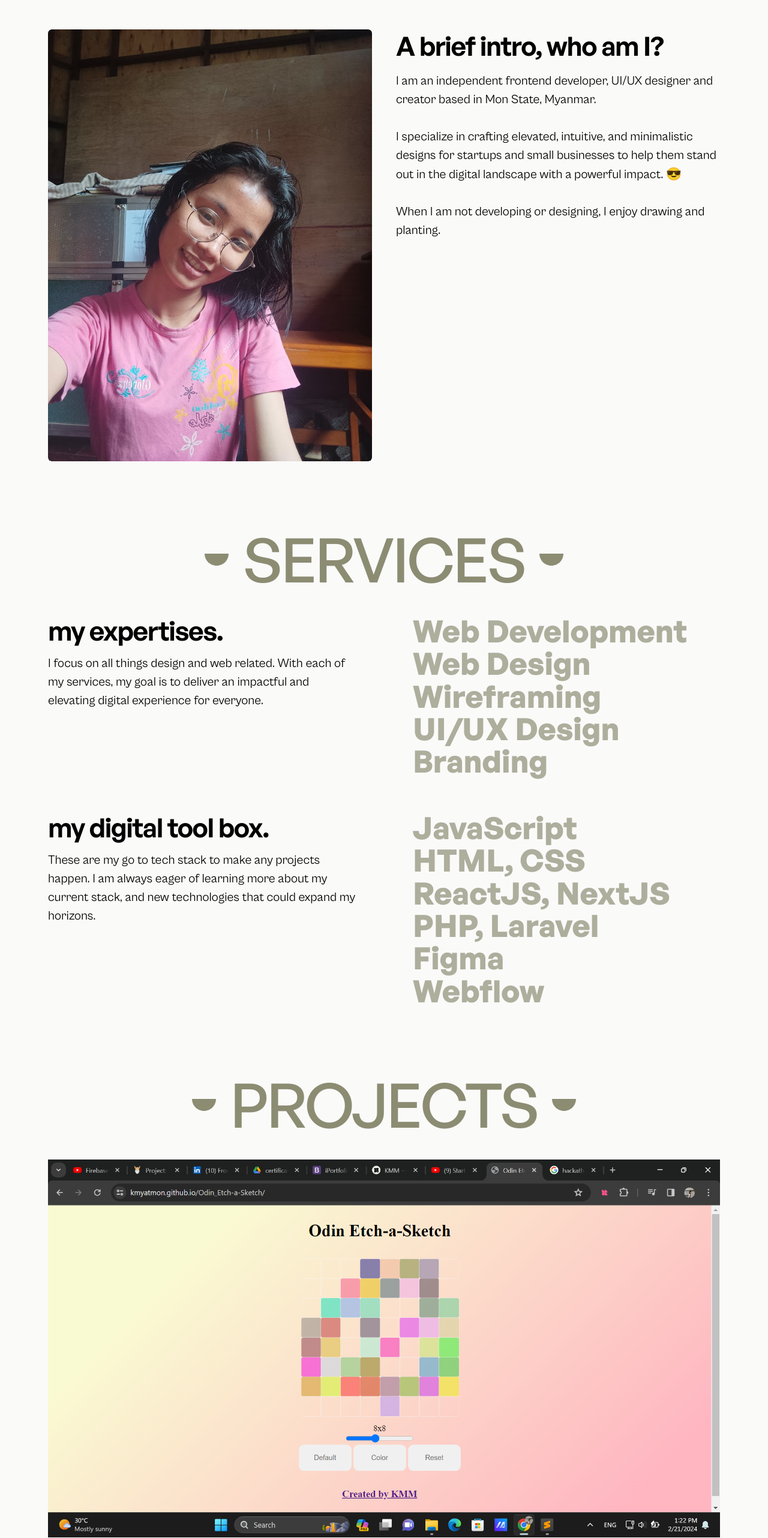
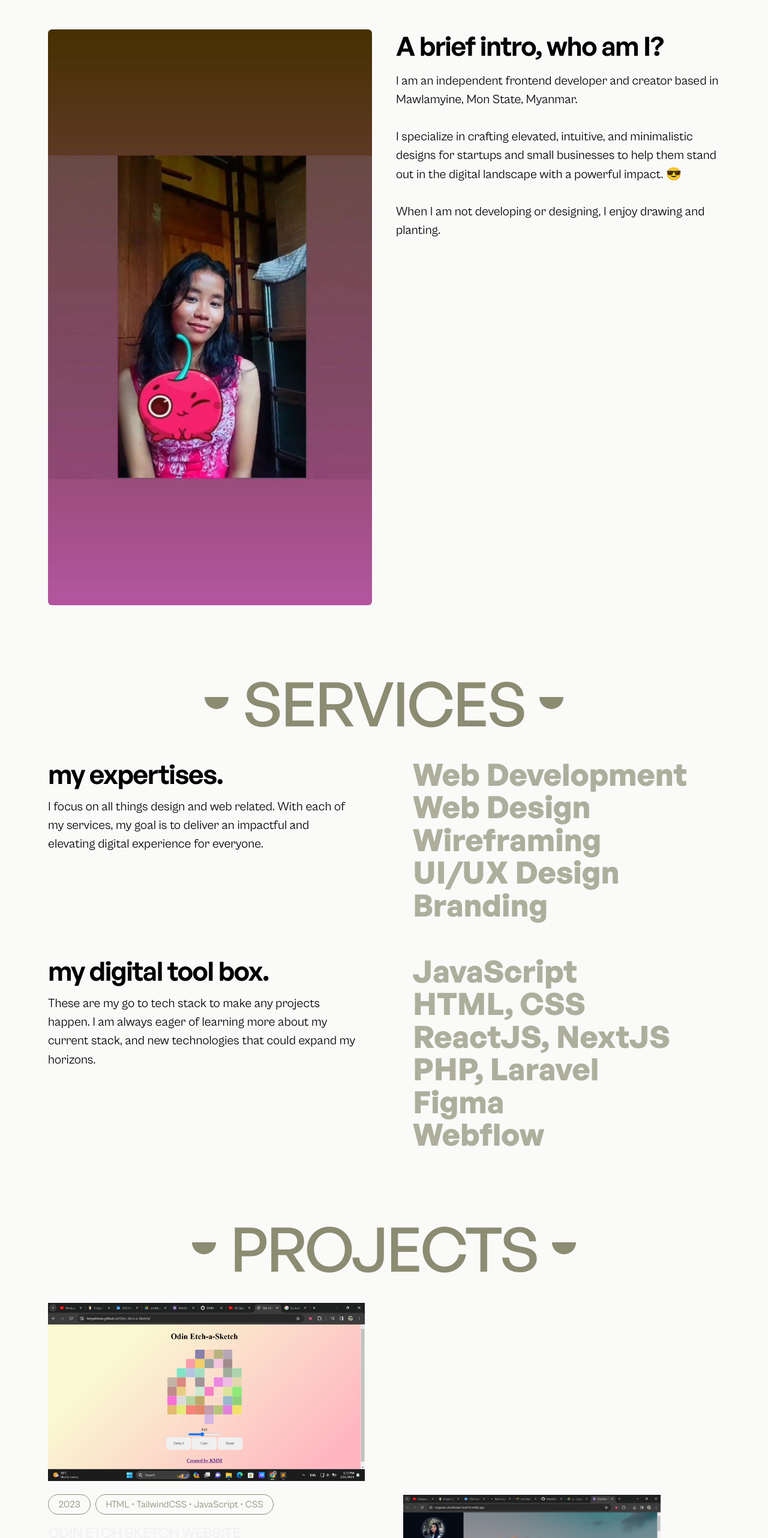
Before and after one commit to KMyatMon/portfolio-main-reactjs, a React (Vite) app: page / in a window 1280 px wide. Shown: the part 1602-4166 px from the top of the page at 60% size. Built offline with nearby package versions, Linux system fonts and the light colour scheme.

Commit message:
frontend pj update
update on some frontend Reactjs & Nextjs project

```diff
--- a/src/components/homepage/About.jsx
+++ b/src/components/homepage/About.jsx
@@ -57,8 +57,8 @@ export default function About() {
               A brief intro, who am I?
             </h3>
             <p ref={body} className=" translate-y-10 text-body-1 2xl:text-4xl opacity-0">
-              I am an independent frontend developer, UI/UX designer and creator based in
-              Mon State, Myanmar.
+              I am an independent frontend developer and creator based in
+              Mawlamyine, Mon State, Myanmar.
               <br></br>
               <br></br>I specialize in crafting elevated, intuitive, and
               minimalistic designs for startups and small businesses to help
--- a/src/components/homepage/Contact.jsx
+++ b/src/components/homepage/Contact.jsx
@@ -143,7 +143,7 @@ export default function Contact() {
             <h4 className="text-body-1 2xl:text-4xl font-semibold">My Digital Spaces</h4>
             <div className="space-y-3 text-body-2 2xl:text-3xl">
               <a
-                href="https://magenta-shortbread-3eeb76.netlify.app/"
+                href="#"
                 className="group flex items-center space-x-2"
                 target="_blank"
                 rel="noreferrer"
--- a/src/components/homepage/Works.jsx
+++ b/src/components/homepage/Works.jsx
@@ -1,5 +1,5 @@
 import ibgroup from '/src/assets/images/odin-statch.png';
-import memento from '/src/assets/images/urdan.png';
+// import memento from '/src/assets/images/urdan.png';
 import acc from '/src/assets/images/odin-rest.png';
 import daddy from '/src/assets/images/portfolio.png';
 import sunnyside from '/src/assets/images/sale.png';
@@ -16,7 +16,7 @@ export default function Works({ forwardedRef }) {
      <Heading title="Projects" />
       <div className="mt-10 grid grid-cols-1 gap-16 gap-y-10 md:grid-cols-12">
         {/* Project #1 */}
-        <div className=" col-span-1 md:col-span-12">
+        <div className=" col-span-1 md:col-span-6">
           <Projects
             link="https://github.com/KMyatMon/Odin_Etch-a-Sketch"
             img={ibgroup}
@@ -29,7 +29,7 @@ export default function Works({ forwardedRef }) {
           />
         </div>
         {/* Project #2 */}
-        <div className="col-span-1 pt-0 md:col-span-7 md:pt-16">
+        {/* <div className="col-span-1 pt-0 md:col-span-7 md:pt-16">
           <Projects
             link="https://kmyatmon.github.io/furniture_store/"
             img={memento}
@@ -39,7 +39,7 @@ export default function Works({ forwardedRef }) {
             year="2023"
             tools="HTML • TailwindCSS • JavaScript . React"
           />
-        </div>
+        </div> */}
         <div className="col-span-1 pt-0 md:col-span-5 md:pt-80">
           <Projects
             link="https://kmyatmon.github.io/iportfolio-css-js/"
@@ -63,16 +63,15 @@ export default function Works({ forwardedRef }) {
           />
         </div>
         <div className="col-span-1 h-fit md:col-span-4">
-        <Projects
-            link="https://shopify-reactvite.vercel.app/"
-            img={sunnyside}
-            alt="sunnyside project mockup"
-            name="SUNNYSIDE LANDING PAGE"
-            type="Frontend Development"
-            year="2022"
-            tools="HTML • CSS • TailwindCSS • JavaScript"
-          />
-
+          <Projects
+              link="https://savant-eyewear.vercel.app"
+              img={sunnyside}
+              alt="Savant Eyewear project mockup"
+              name="Savant Eyewear LANDING PAGE"
+              type="Frontend Development"
+              year="2022"
+              tools="HTML • CSS • ReactJs • TailwindCSS • JavaScript"
+            />
         </div>
       </div>
     </section>
```
Also changed, not shown: src/assets/images/home.jpg, src/assets/images/sale.png.
